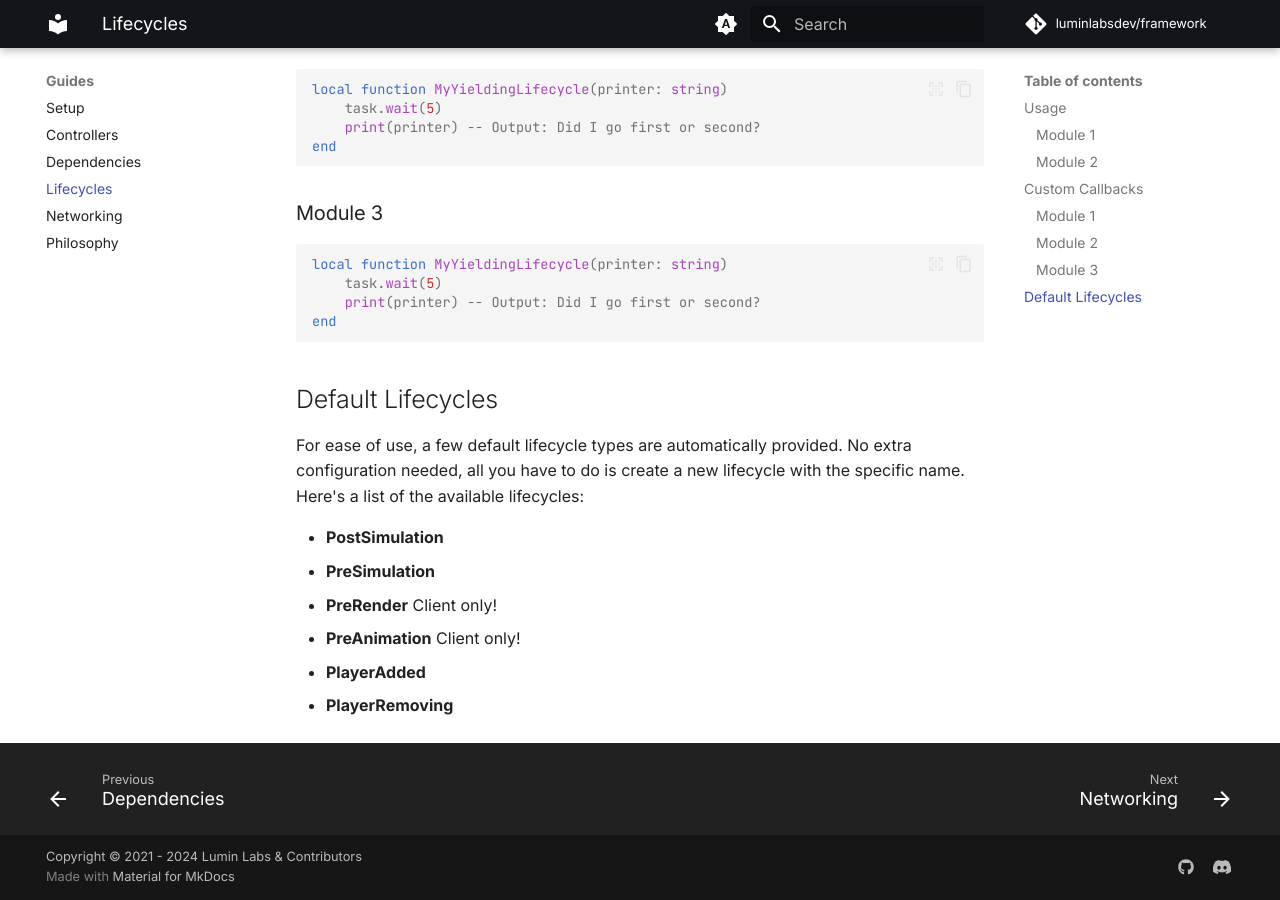
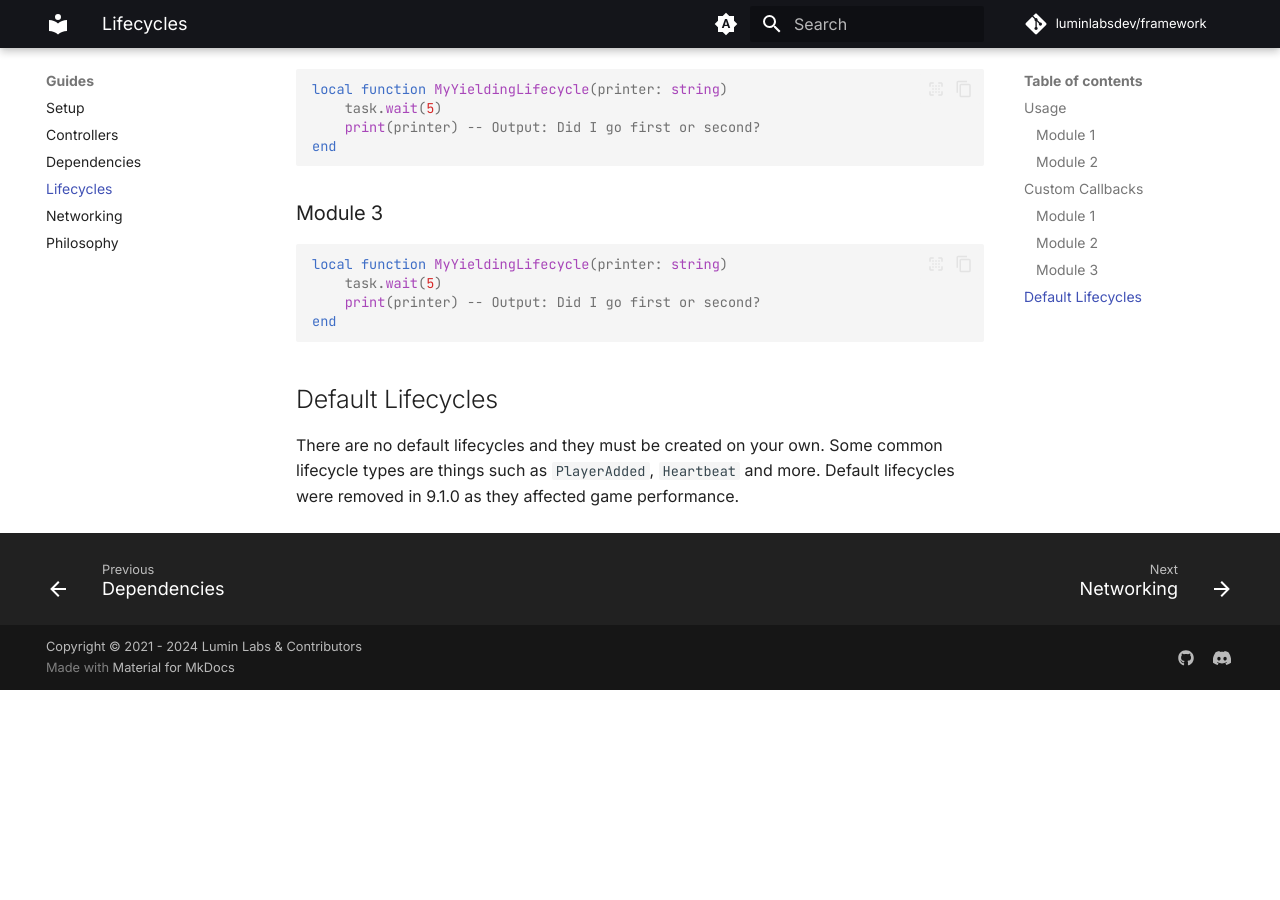
Before and after one commit to luminlabsdev/framework, an MkDocs documentation site: the page built from docs/guides/lifecycle-events.md, in a window 1280 px wide and 900 px high, scrolled down 1215 px. Built offline with MkDocs 1.6.1 and Material for MkDocs 9.7.7, drawn with Linux system fonts in a browser that asks for light colours; comment, search, counter and statistics services are not loaded; after the commit the page ends 1905 px from its top, so only the background shows below that.

Commit message:
push changes

```diff
--- a/docs/guides/lifecycle-events.md
+++ b/docs/guides/lifecycle-events.md
@@ -52,11 +52,4 @@ end
 
 ## Default Lifecycles
 
-For ease of use, a few default lifecycle types are automatically provided. No extra configuration needed, all you have to do is create a new lifecycle with the specific name. Here's a list of the available lifecycles:
-
-- **PostSimulation**
-- **PreSimulation**
-- **PreRender** Client only!
-- **PreAnimation** Client only!
-- **PlayerAdded**
-- **PlayerRemoving**
+There are no default lifecycles and they must be created on your own. Some common lifecycle types are things such as `PlayerAdded`, `Heartbeat` and more. Default lifecycles were removed in 9.1.0 as they affected game performance.
--- a/wally.toml
+++ b/wally.toml
@@ -1,7 +1,7 @@
 [package]
 name = "lumin/framework"
 description = "A lightning fast & amazing game framework for Roblox"
-version = "9.0.1"
+version = "9.1.0"
 license = "MIT"
 registry = "https://github.com/UpliftGames/wally-index"
 realm = "shared"
```
Also changed, not shown: docs/changelog.md (+8 -0 lines), 3 other files.
